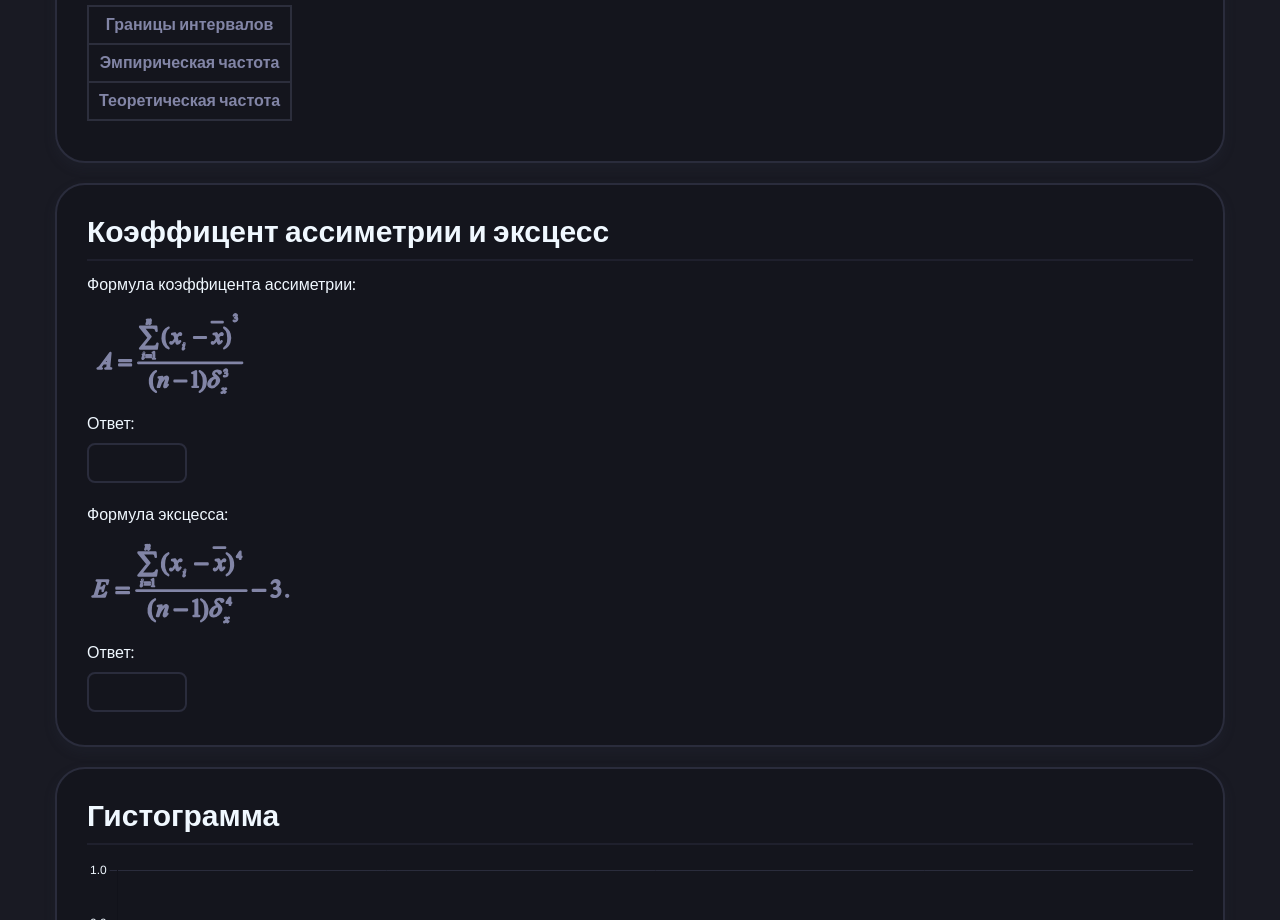
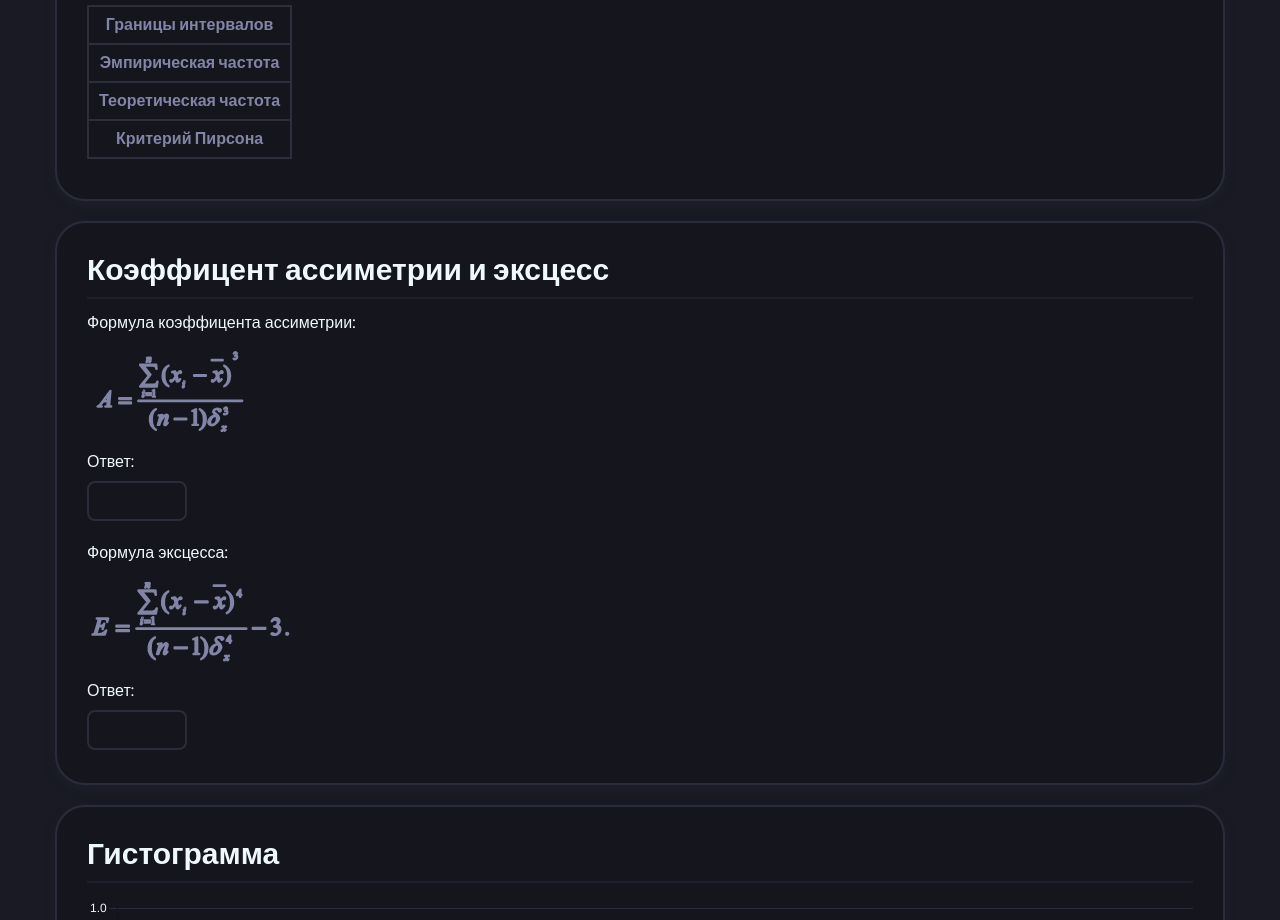
Before and after one commit to Kantemir000/MathCub, a React (Create React App) app in the folder MathCub/: page / in a window 1280 px wide. Shown: the part 1240-2160 px from the top of the page. Built offline with nearby package versions, Linux system fonts and the light colour scheme.

Commit message:
lab4 done
Критерий пирсона теперь расчитывается для каждого интервала в таблице

```diff
--- a/MathCub/src/Home/Cards/EmpiricalDistributionLawCard.js
+++ b/MathCub/src/Home/Cards/EmpiricalDistributionLawCard.js
@@ -33,6 +33,7 @@ const AnswerTable = () => {
     const inputs = filterInputs(useSelector((state) => state.randomInputSlice.inputs));
     const intervals = distributionIntervals(inputs);
 
+
     return (
         <Table>
             <tr>
@@ -53,6 +54,12 @@ const AnswerTable = () => {
                     <StyledAnswerTableCell key={index}>{interval.probability}</StyledAnswerTableCell>
                 ))}
             </tr>
+            <tr>
+                <StyledTableLineTitle>Критерий Пирсона</StyledTableLineTitle>
+                {intervals.map((interval, index) => (
+                    <StyledAnswerTableCell key={index}>{interval.chiSquare}</StyledAnswerTableCell>
+                ))}
+            </tr>
         </Table>
     );
 };
--- a/MathCub/src/Home/formulas/distributionIntervals.js
+++ b/MathCub/src/Home/formulas/distributionIntervals.js
@@ -27,12 +27,21 @@ function distributionIntervals(inputs) {
 
         if (percentInInterval > 0) {
             const probability = calculateProbabilityForInterval(start, end, inputs);
+
+            // Рассчитайте наблюдаемые и ожидаемые частоты для текущего интервала
+            const observed = countInInterval;
+            const expected = probability * inputs.length;
+
+            // Рассчитайте критерий Пирсона для текущего интервала
+            const term = Math.pow(observed - expected, 2) / expected;
+
             intervals.push({
                 start: start.toFixed(2),
                 end: end.toFixed(2),
                 count: countInInterval,
                 percent: percentInInterval.toFixed(2),
                 probability: probability.toFixed(2),
+                chiSquare: term.toFixed(2), // Добавьте критерий Пирсона в объект интервала
             });
         }
 
```
